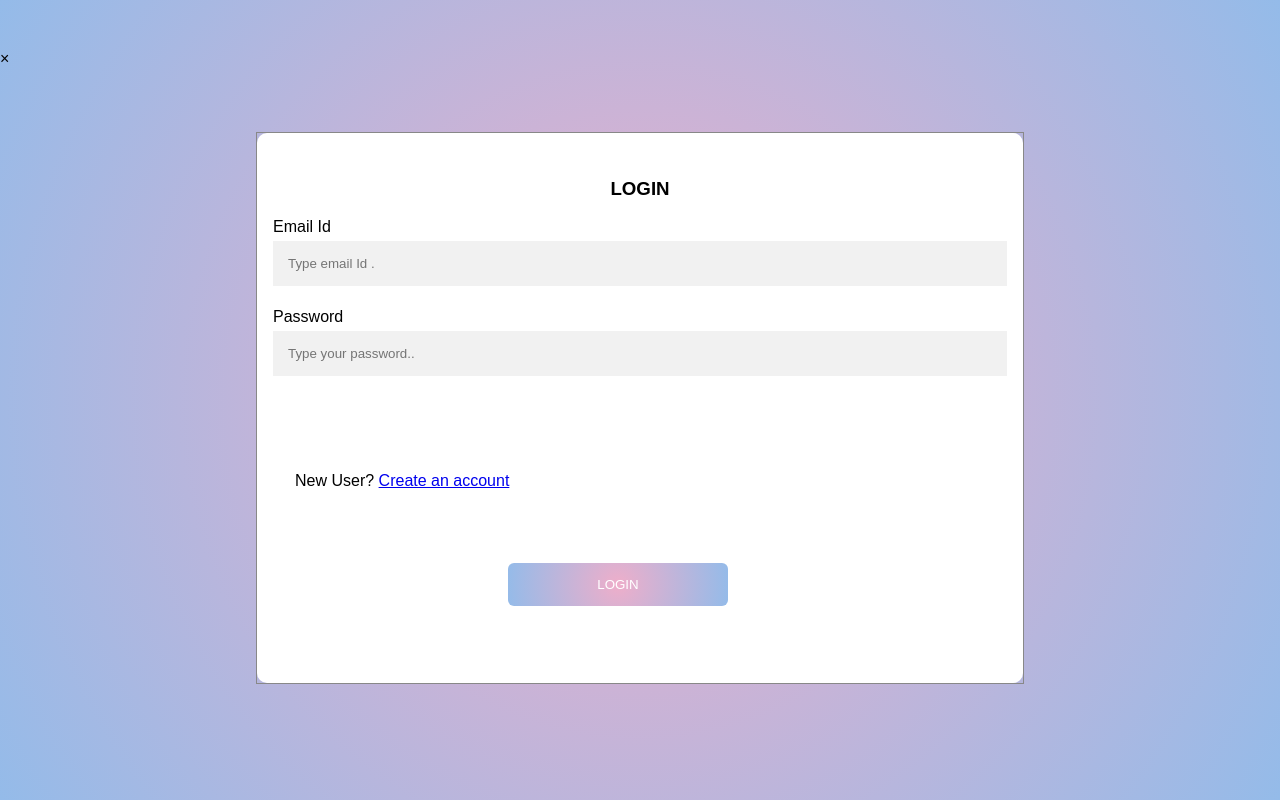
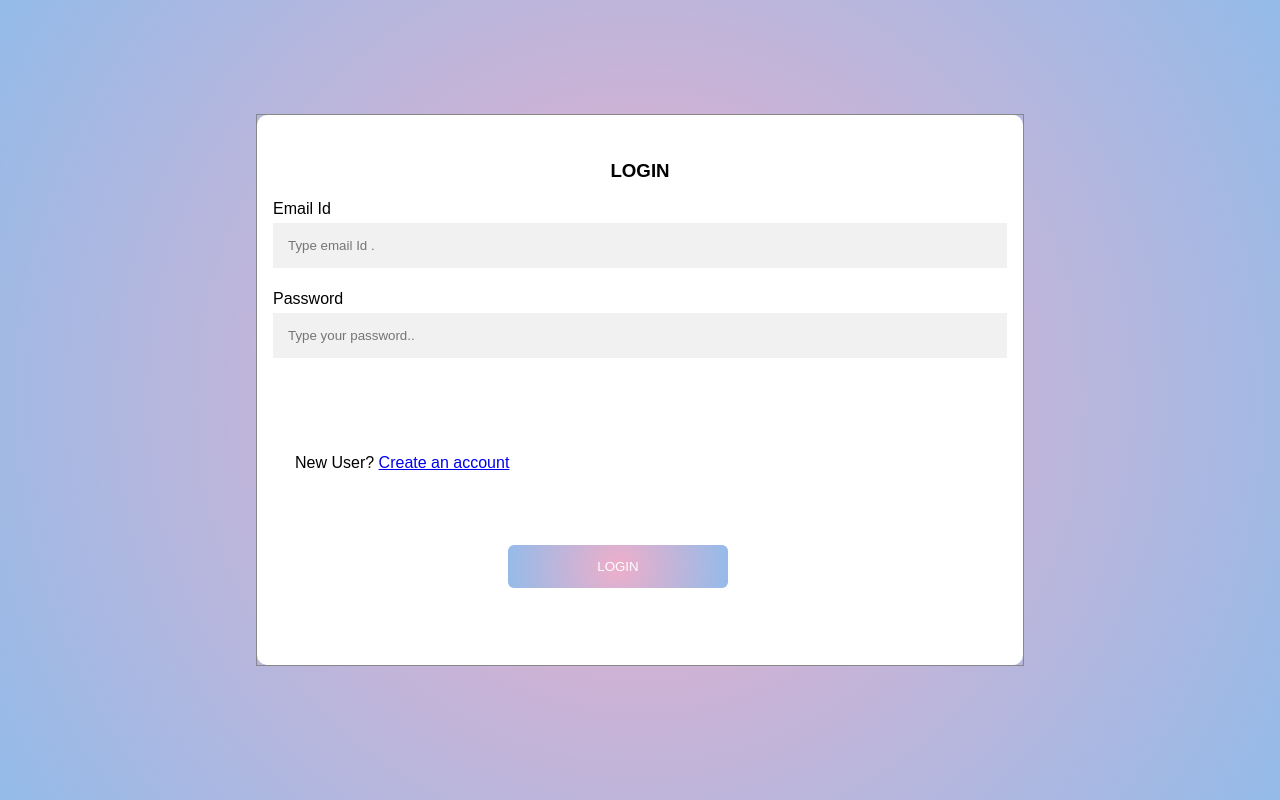
Before and after one commit to priyanka24th/LOGIN_PAGE_HTML_CSS, a plain HTML site: page Log_In/login.html in a window 1280 px wide. Drawn offline with Linux system fonts and the light colour scheme.

Commit message:
login sign up correction

```diff
--- a/Log_In/login.html
+++ b/Log_In/login.html
@@ -11,7 +11,7 @@
 
 <body>
   <div class="modal">
-    <span onclick="document.getElementById('id01').style.display='none'" class="close" title="Close Modal">&times;</span>
+
     <form class="modal-content">
 
     <div class="sign-in">
```
Also changed, not shown: Log_In/signup.html (+1 -1 lines).
